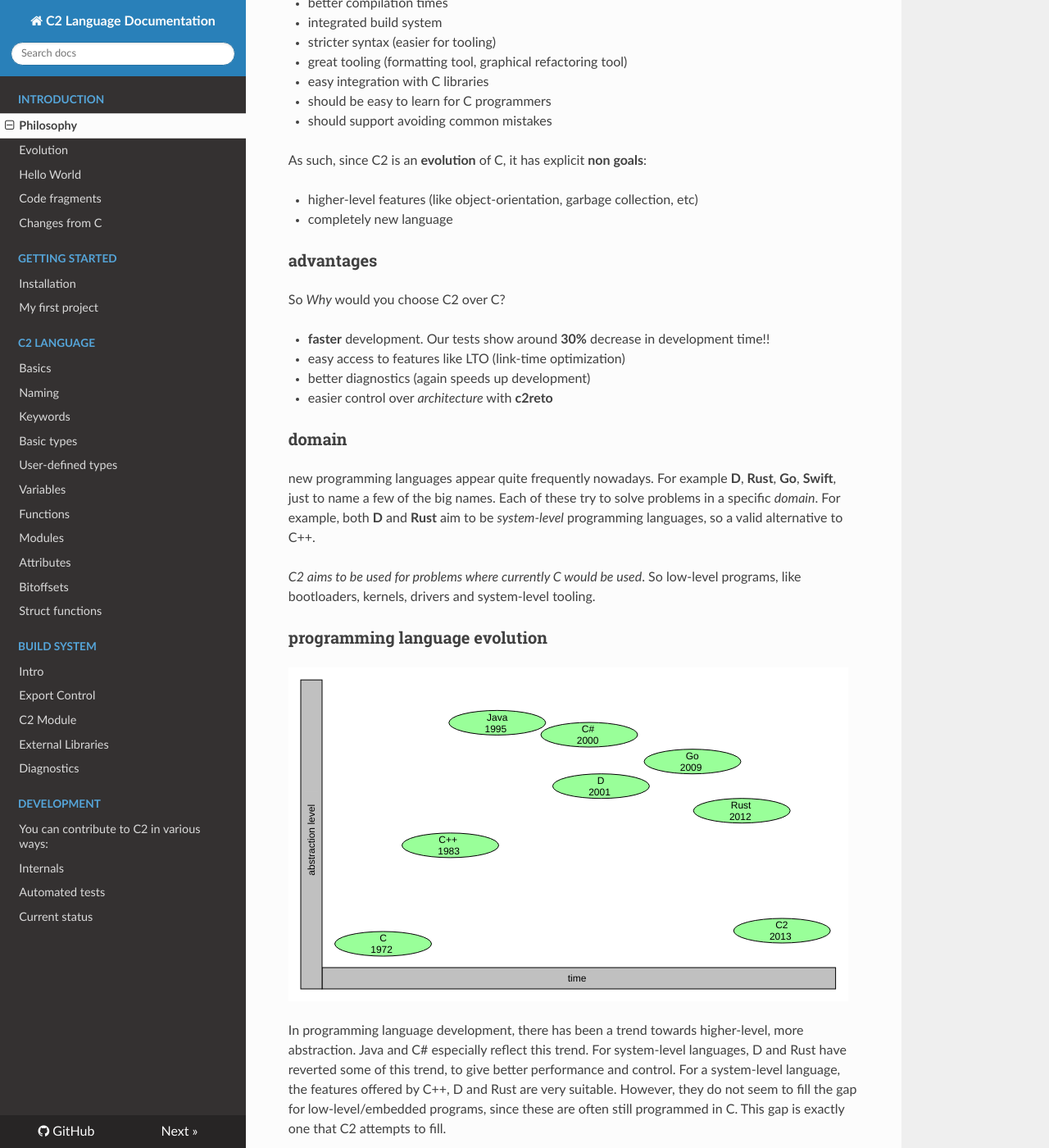
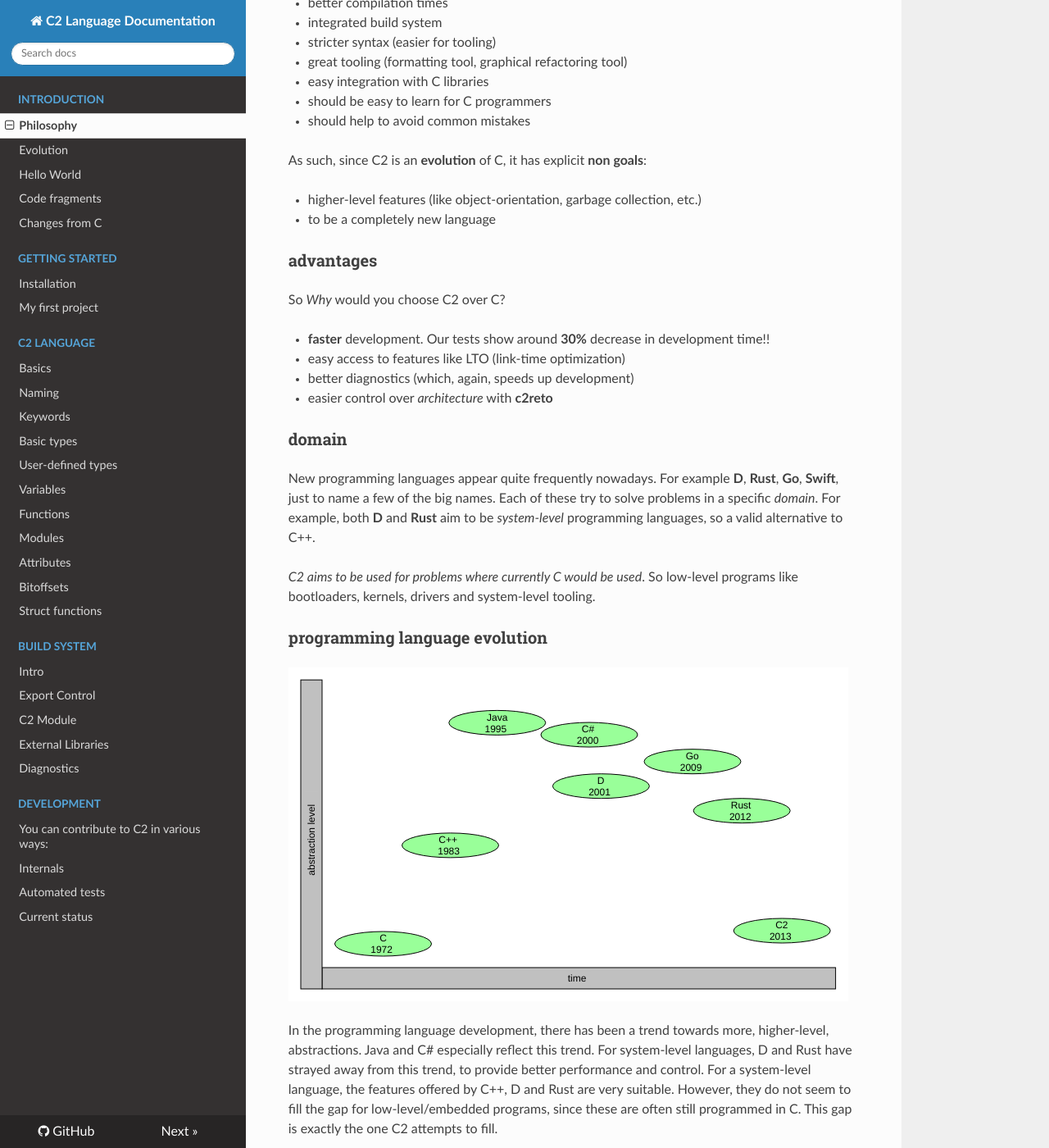
Before and after one commit to c2lang/documentation, an MkDocs documentation site: the page built from documentation/docs/index.md, in a window 1280 px wide and 1400 px high, scrolled down 399 px. Shown: the whole window at 82% size. Built offline with MkDocs 1.6.1, drawn with Linux system fonts in a browser that asks for light colours; nearby versions of some CDN libraries; old or Windows-style settings are respelled for this version of MkDocs.

Commit message:
index.md: fix typos, rephrase some sentences

```diff
--- a/documentation/docs/index.md
+++ b/documentation/docs/index.md
@@ -17,40 +17,40 @@ This philosophy leads to the following design goals:
 * great tooling (formatting tool, graphical refactoring tool)
 * easy integration with C libraries
 * should be easy to learn for C programmers
-* should support avoiding common mistakes
+* should help to avoid common mistakes
 
 As such, since C2 is an __evolution__ of C, it has explicit __non goals__:
 
-* higher-level features (like object-orientation, garbage collection, etc)
-* completely new language
+* higher-level features (like object-orientation, garbage collection, etc.)
+* to be a completely new language
 
 ### advantages
 So *Why* would you choose C2 over C?
 
 * __faster__ development. Our tests show around __30%__ decrease in development time!!
 * easy access to features like LTO (link-time optimization)
-* better diagnostics (again speeds up development)
+* better diagnostics (which, again, speeds up development)
 * easier control over *architecture* with __c2reto__
 
 
 ### domain
-new programming languages appear quite frequently nowadays. For example
+New programming languages appear quite frequently nowadays. For example
 __D__, __Rust__, __Go__, __Swift__, just to name a few of the big names.
 Each of these try to solve problems in a specific *domain*. For example,
 both __D__ and __Rust__ aim to be *system-level* programming languages,
 so a valid alternative to C++.
 
 *C2 aims to be used for problems where currently C would be used*. So low-level
-programs, like bootloaders, kernels, drivers and system-level tooling.
+programs like bootloaders, kernels, drivers and system-level tooling.
 
 ### programming language evolution
 
 ![languages](introduction/languages.svg)
 
-In programming language development, there has been a trend towards higher-level,
-more abstraction. Java and C# especially reflect this trend. For system-level
-languages, D and Rust have reverted some of this trend, to give better performance and
+In the programming language development, there has been a trend towards more, higher-level,
+abstractions. Java and C# especially reflect this trend. For system-level
+languages, D and Rust have strayed away from this trend, to provide better performance and
 control. For a system-level language, the features offered by C++, D and Rust are
 very suitable. However, they do not seem to fill the gap for low-level/embedded
-programs, since these are often still programmed in C. This gap is exactly one
-that C2 attempts to fill.
+programs, since these are often still programmed in C. This gap is exactly the one
+C2 attempts to fill.
```
